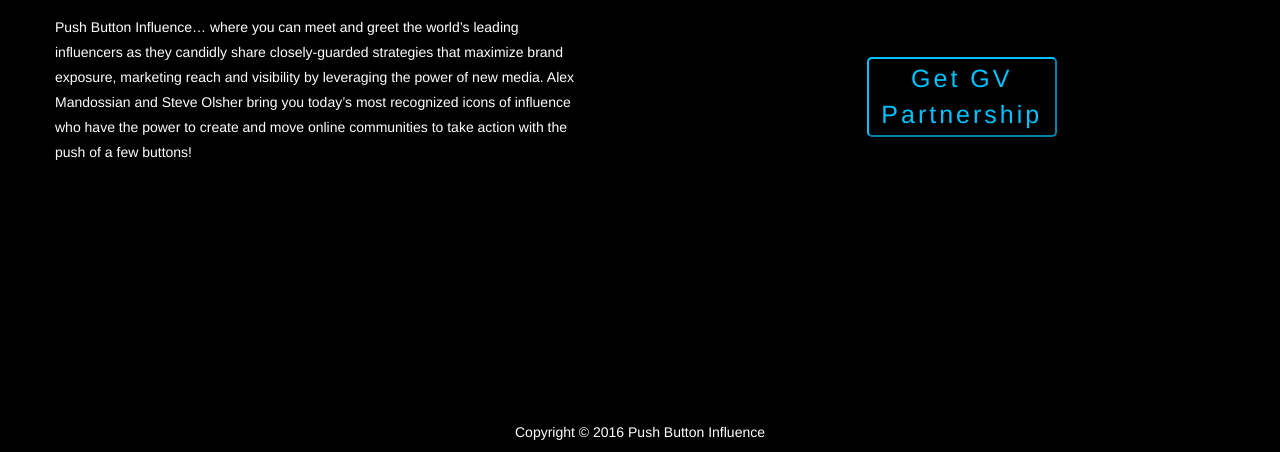
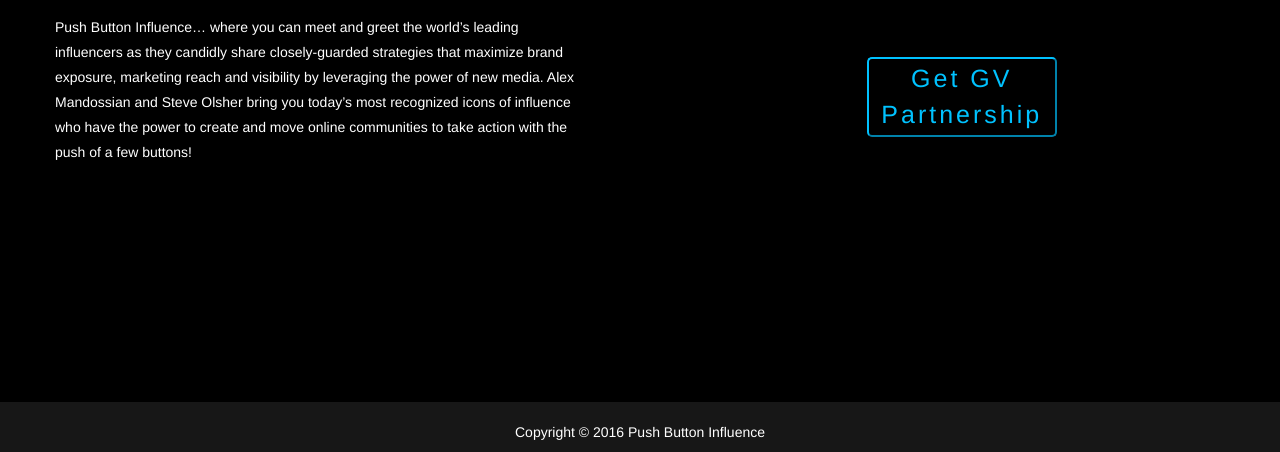
Before and after one commit to yaroslavguk/CSS, a plain HTML site: page index.html in a window 1280 px wide. Shown: the part 3514-3966 px from the top of the page. Drawn offline with Linux system fonts and the light colour scheme.

Commit message:
Update style.css

```diff
--- a/styles/style.css
+++ b/styles/style.css
@@ -519,7 +519,7 @@ body {
 
 .main-footer{
   height: 50px;
-  background-color: #000000;
+  background-color: #171717;
   color: white;
   padding:20px;
   text-align: center;
```
